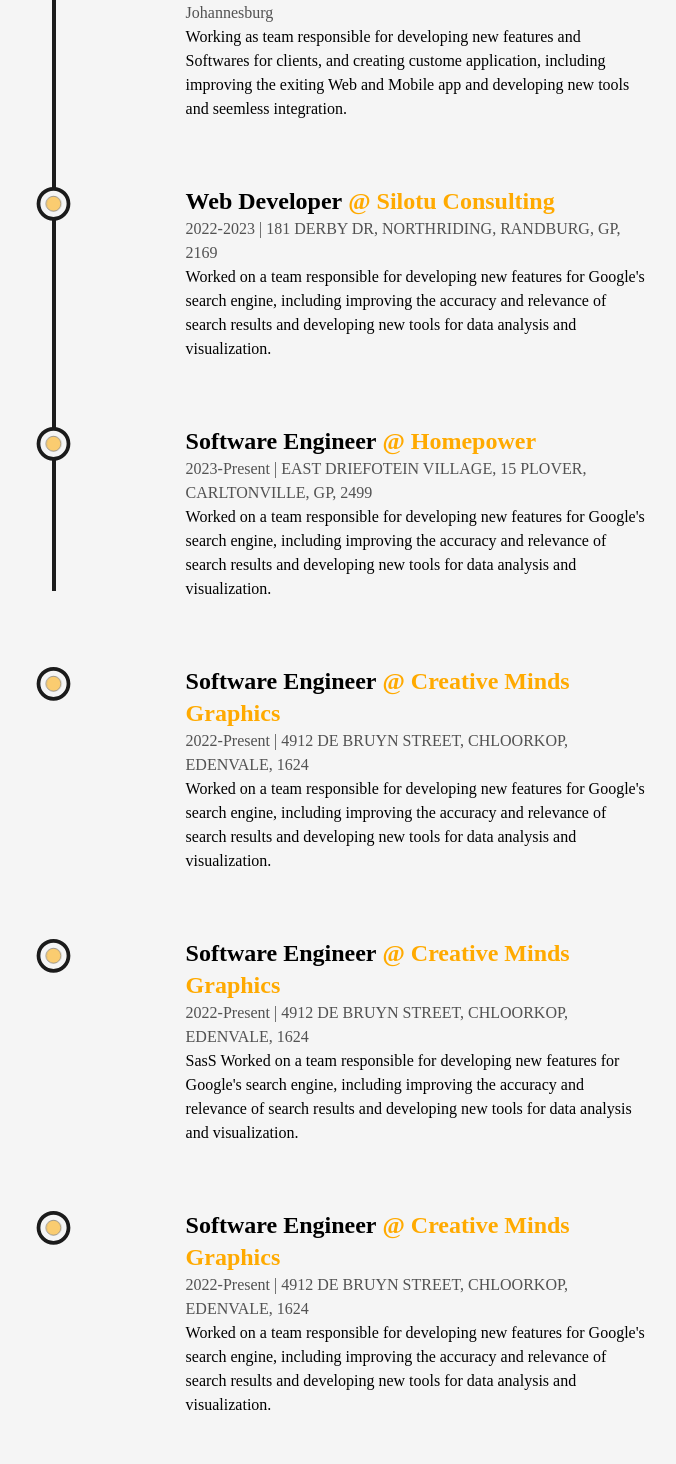
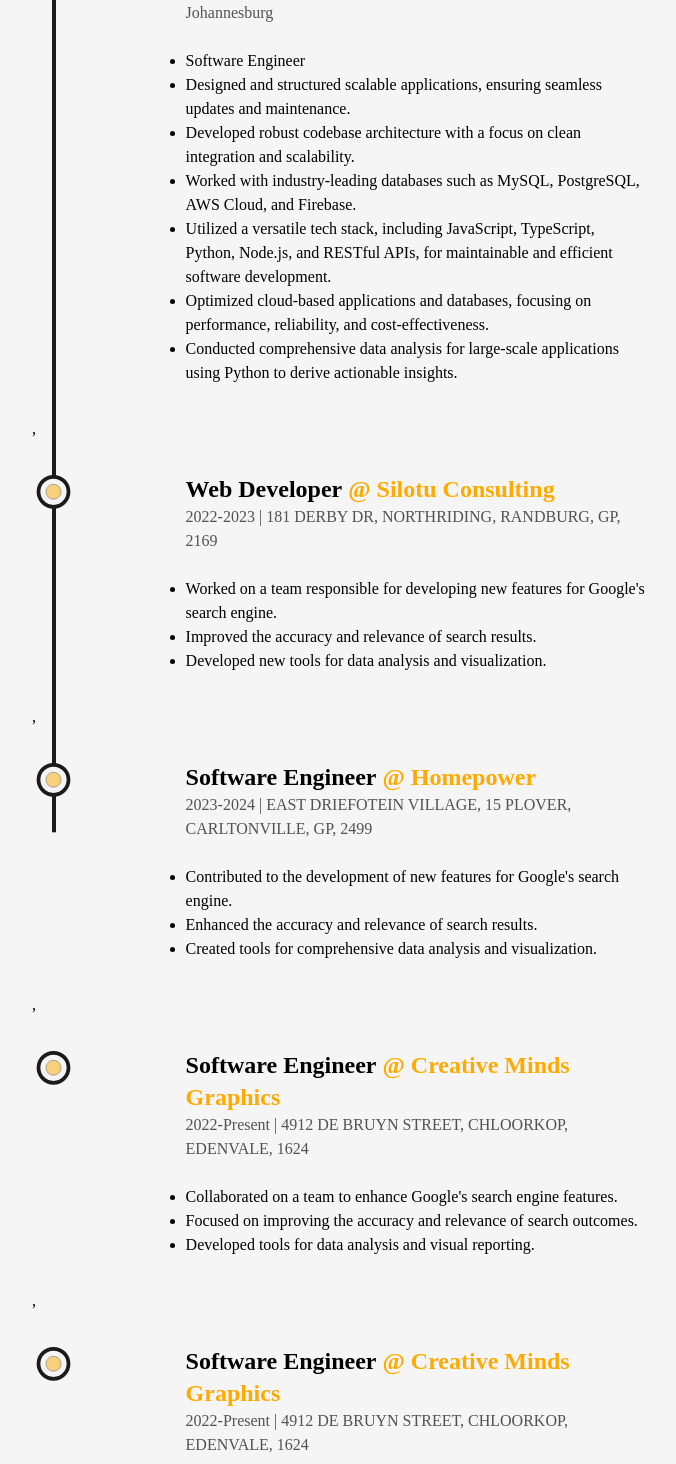
Before and after one commit to Ubaton/portfolio_v2, a Next.js app: page /about in a window 1280 px wide. Shown: the part 3026-4490 px from the top of the page, without its empty margins (240-916 px from the left). Built offline with nearby package versions, Linux system fonts and the light colour scheme.

Commit message:
New function for listing work

```diff
--- a/src/components/Experience/Exprience.js
+++ b/src/components/Experience/Exprience.js
@@ -25,7 +25,7 @@
             @ {company}
           </a>
         </h3>
-        <span className="capitalize font-medium text-dark/75 dark:text-light xs:text-sm">
+        <span className="capitalize font-medium text-dark/75 dark:text-primary xs:text-sm">
           {time} | {address}
         </span>
         <p className="font-medium w-full md:text-sm">{work}</p>
@@ -41,6 +41,19 @@
     offset: ["start end", "center start"],
   });
 
+  const workToList = (work) => {
+    return (
+      <span className="list-disc pl-5">
+        {work
+          .split("\n")
+          .filter((item) => item.trim() !== "")
+          .map((item, index) => (
+            <li key={index}>{item.trim()}</li>
+          ))}
+      </span>
+    );
+  };
+
   return (
     <div className="my-64">
       <h2 className="font-bold text-8xl mb-32 w-full text-center md:text-6xl xs:text-4xl md:mb-16">
@@ -55,66 +68,80 @@
 
         <ul className="flex flex-col w-full items-start justify-between ml-4 xs:ml-2">
           <Details
-            position={"Web Developer"}
-            company={"SundayCreatives"}
-            companyLink={"https://www.sundaycreatives.co.za/"}
-            time={"2024-Present"}
-            address={
-              "Northlands Corner New Market Road, Northriding Johannesburg"
-            }
-            work={`Working as team responsible for developing new features and Softwares for
-                   clients, and creating custome application, including improving the exiting Web and Mobile app and
-                   developing new tools and seemless integration.`}
+            key="sunday-creatives"
+            position="Web Developer"
+            company="SundayCreatives"
+            companyLink="https://www.sundaycreatives.co.za/"
+            time="2024-Present"
+            address="Northlands Corner New Market Road, Northriding Johannesburg"
+            work={workToList(`Software Engineer
+
+ Designed and structured scalable applications, ensuring seamless updates and maintenance.
+ Developed robust codebase architecture with a focus on clean integration and scalability.
+ Worked with industry-leading databases such as MySQL, PostgreSQL, AWS Cloud, and Firebase.
+ Utilized a versatile tech stack, including JavaScript, TypeScript, Python, Node.js, and RESTful APIs, for maintainable and efficient software development.
+ Optimized cloud-based applications and databases, focusing on performance, reliability, and cost-effectiveness.
+ Conducted comprehensive data analysis for large-scale applications using Python to derive actionable insights.`)}
           />
+          ,
           <Details
-            position={"Web Developer"}
-            company={"Silotu Consulting"}
-            companyLink={"http://www.silotuconsulting.co.za/"}
-            time={"2022-2023"}
-            address={"181 DERBY DR, NORTHRIDING, RANDBURG, GP, 2169"}
-            work={`Worked on a team responsible for developing new features for Google's
-                   search engine, including improving the accuracy and relevance of search results and
-                   developing new tools for data analysis and visualization.`}
+            key="silotu-consulting"
+            position="Web Developer"
+            company="Silotu Consulting"
+            companyLink="https://www.silotuconsulting.co.za/"
+            time="2022-2023"
+            address="181 DERBY DR, NORTHRIDING, RANDBURG, GP, 2169"
+            work={workToList(`Worked on a team responsible for developing new features for Google's search engine.
+ Improved the accuracy and relevance of search results.
+ Developed new tools for data analysis and visualization.`)}
           />
+          ,
           <Details
-            position={"Software Engineer"}
-            company={"Homepower"}
-            companyLink={"www.homepower.co.za"}
-            time={"2023-Present"}
-            address={`EAST DRIEFOTEIN VILLAGE, 15 PLOVER, CARLTONVILLE, GP, 2499`}
-            work={`Worked on a team responsible for developing new features for Google's
-                   search engine, including improving the accuracy and relevance of search results and
-                   developing new tools for data analysis and visualization.`}
+            key="homepower"
+            position="Software Engineer"
+            company="Homepower"
+            companyLink="https://www.homepower.co.za"
+            time="2023-2024"
+            address="EAST DRIEFOTEIN VILLAGE, 15 PLOVER, CARLTONVILLE, GP, 2499"
+            work={workToList(`Contributed to the development of new features for Google's search engine.
+ Enhanced the accuracy and relevance of search results.
+ Created tools for comprehensive data analysis and visualization.`)}
           />
+          ,
           <Details
-            position={"Software Engineer"}
-            company={"Creative Minds Graphics"}
-            companyLink={"https://creativemg.netlify.app/"}
-            time={"2022-Present"}
-            address={"4912 DE BRUYN STREET, CHLOORKOP, EDENVALE, 1624"}
-            work={`Worked on a team responsible for developing new features for Google's
-                   search engine, including improving the accuracy and relevance of search results and
-                   developing new tools for data analysis and visualization.`}
+            key="creative-minds-graphics-1"
+            position="Software Engineer"
+            company="Creative Minds Graphics"
+            companyLink="https://creativemg.netlify.app/"
+            time="2022-Present"
+            address="4912 DE BRUYN STREET, CHLOORKOP, EDENVALE, 1624"
+            work={workToList(`Collaborated on a team to enhance Google's search engine features.
+ Focused on improving the accuracy and relevance of search outcomes.
+ Developed tools for data analysis and visual reporting.`)}
           />
+          ,
           <Details
-            position={"Software Engineer"}
-            company={"Creative Minds Graphics"}
-            companyLink={"https://qrcode-generator-cmg.netlify.app/"}
-            time={"2022-Present"}
-            address={"4912 DE BRUYN STREET, CHLOORKOP, EDENVALE, 1624"}
-            work={` SasS Worked on a team responsible for developing new features for Google's
-                   search engine, including improving the accuracy and relevance of search results and
-                   developing new tools for data analysis and visualization.`}
+            key="creative-minds-graphics-qr"
+            position="Software Engineer"
+            company="Creative Minds Graphics"
+            companyLink="https://qrcode-generator-cmg.netlify.app/"
+            time="2022-Present"
+            address="4912 DE BRUYN STREET, CHLOORKOP, EDENVALE, 1624"
+            work={workToList(`Engaged in a SaaS project developing features for Google's search engine.
+ Enhanced the accuracy of search results and user experience.
+ Created and implemented new tools for data analysis and visualization.`)}
           />
+          ,
           <Details
-            position={"Software Engineer"}
-            company={"Creative Minds Graphics"}
-            companyLink={"https://creativemg.netlify.app/"}
-            time={"2022-Present"}
-            address={"4912 DE BRUYN STREET, CHLOORKOP, EDENVALE, 1624"}
-            work={`Worked on a team responsible for developing new features for Google's
-                   search engine, including improving the accuracy and relevance of search results and
-                   developing new tools for data analysis and visualization.`}
+            key="creative-minds-graphics-2"
+            position="Software Engineer"
+            company="Creative Minds Graphics"
+            companyLink="https://creativemg.netlify.app/"
+            time="2022-Present"
+            address="4912 DE BRUYN STREET, CHLOORKOP, EDENVALE, 1624"
+            work={workToList(`Worked on improving features of Google's search engine.
+ Focused on increasing the relevance of search results.
+ Developed advanced data analysis tools for enhanced visualization.`)}
           />
         </ul>
       </div>
```
